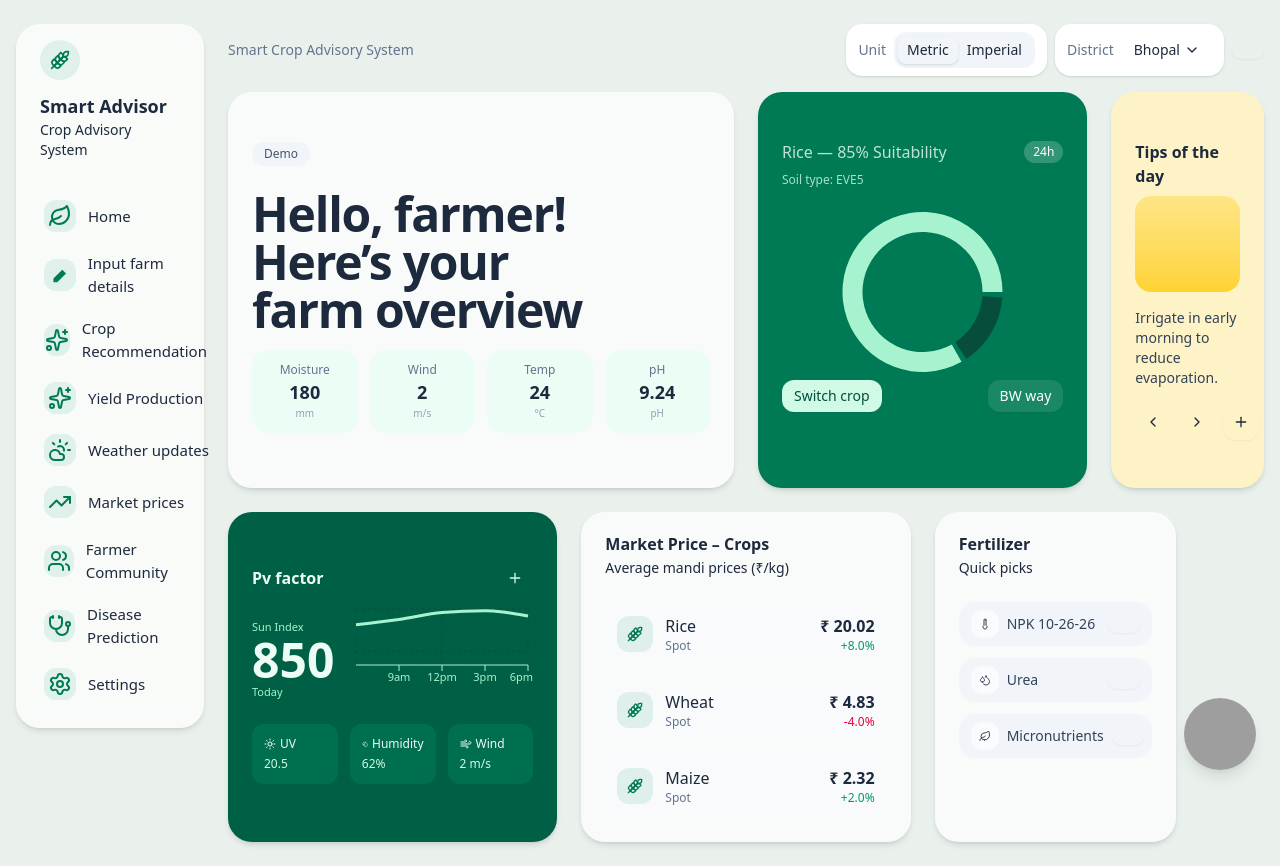
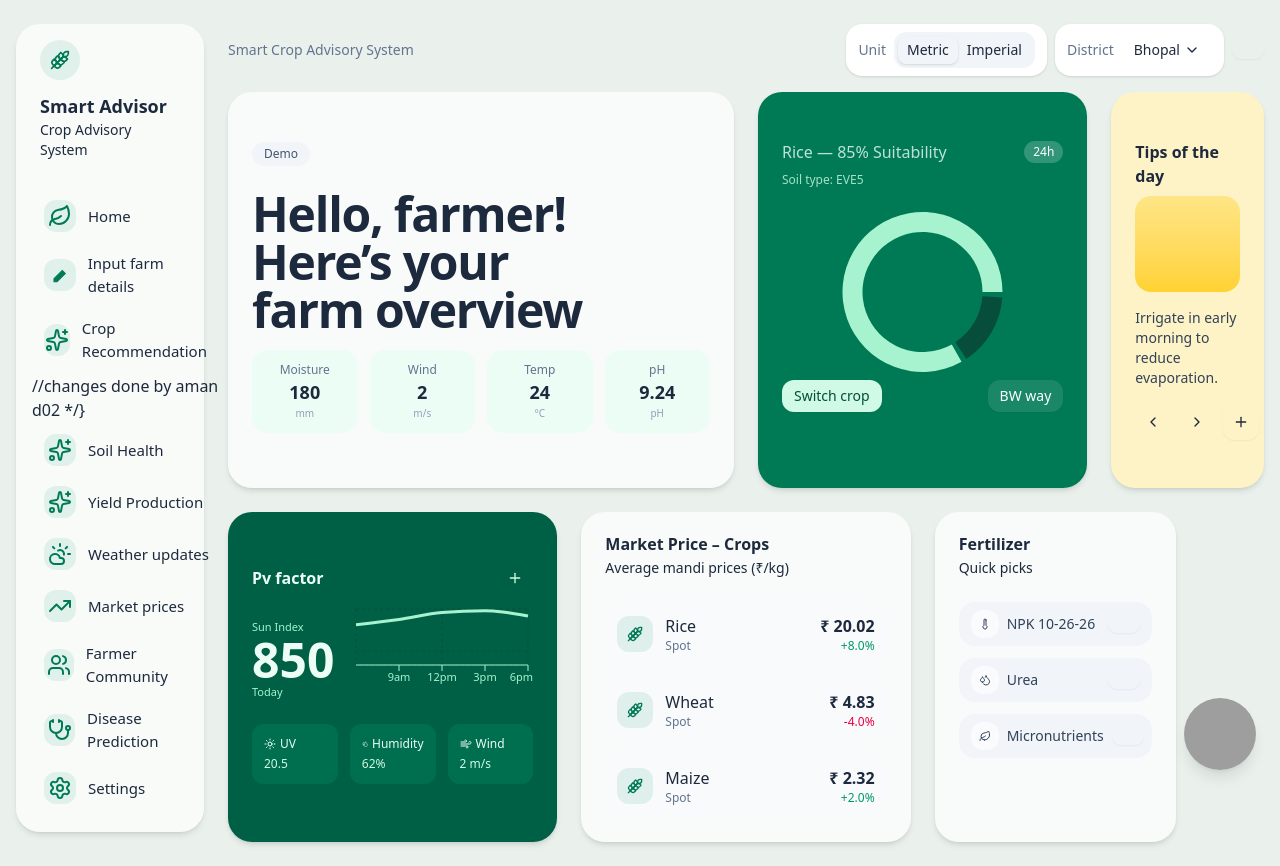
Before and after one commit to shivamsrc/Crop-Advisory-System, a React (Vite) app: page / in a window 1280 px wide. Built offline with nearby package versions, Linux system fonts and the light colour scheme; grey boxes are pictures that could not be loaded.

Commit message:
Update dashboard.jsx
done aman

```diff
--- a/src/Pages/dashboard.jsx
+++ b/src/Pages/dashboard.jsx
@@ -105,6 +105,14 @@ export default function Dashboard() {
                         <Sparkles />
                         </span>
                         <span className="text-[15px]">Crop Recommendation</span>
+                    </button>
+
+                  //changes done by aman d02 */}
+                     <button onClick={()=>navigate("/recommendation")} className="flex items-center gap-3 rounded-2xl px-3 py-2 text-left transition hover:bg-emerald-50">
+                        <span className="grid h-8 w-8 place-items-center rounded-xl bg-emerald-600/10 text-emerald-700">
+                        <Sparkles />
+                        </span>
+                        <span className="text-[15px]">Soil Health</span>
                     </button>
 
                     <button onClick={()=>navigate("/input-yield")} className="flex items-center gap-3 rounded-2xl px-3 py-2 text-left transition hover:bg-emerald-50">
```
